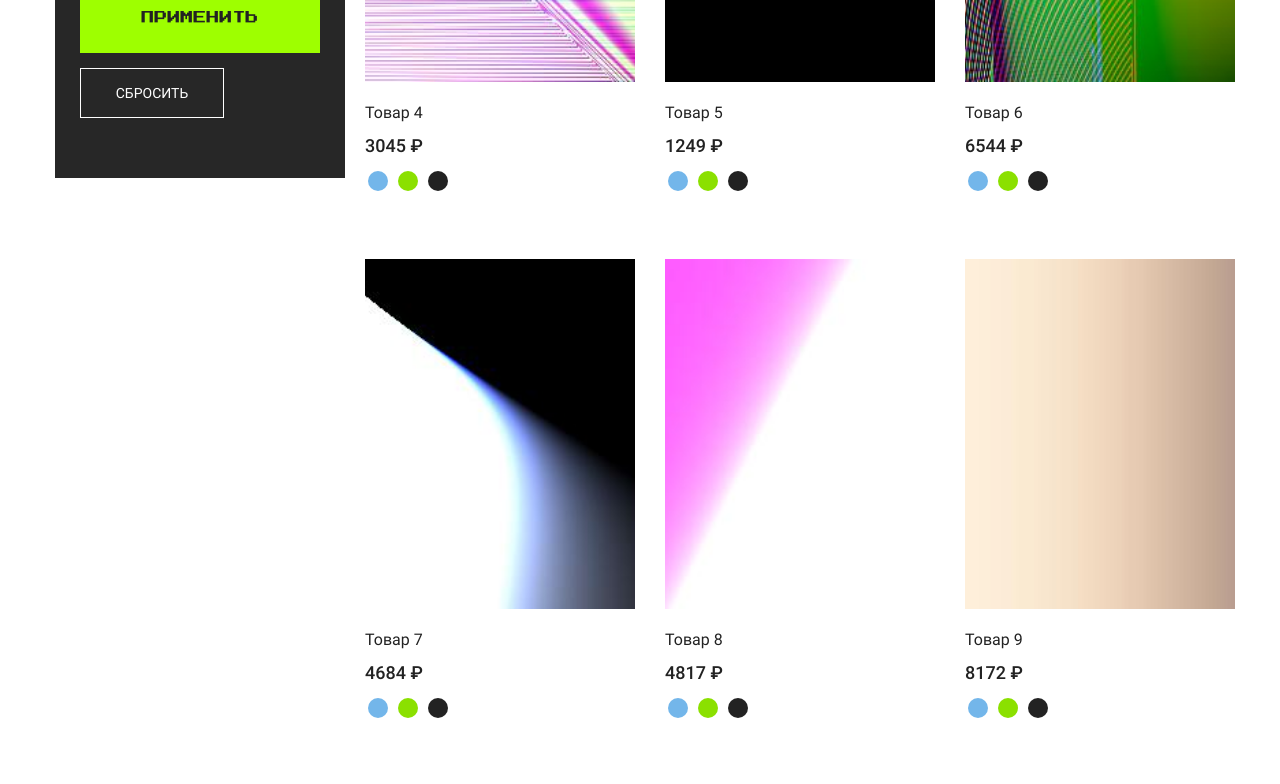
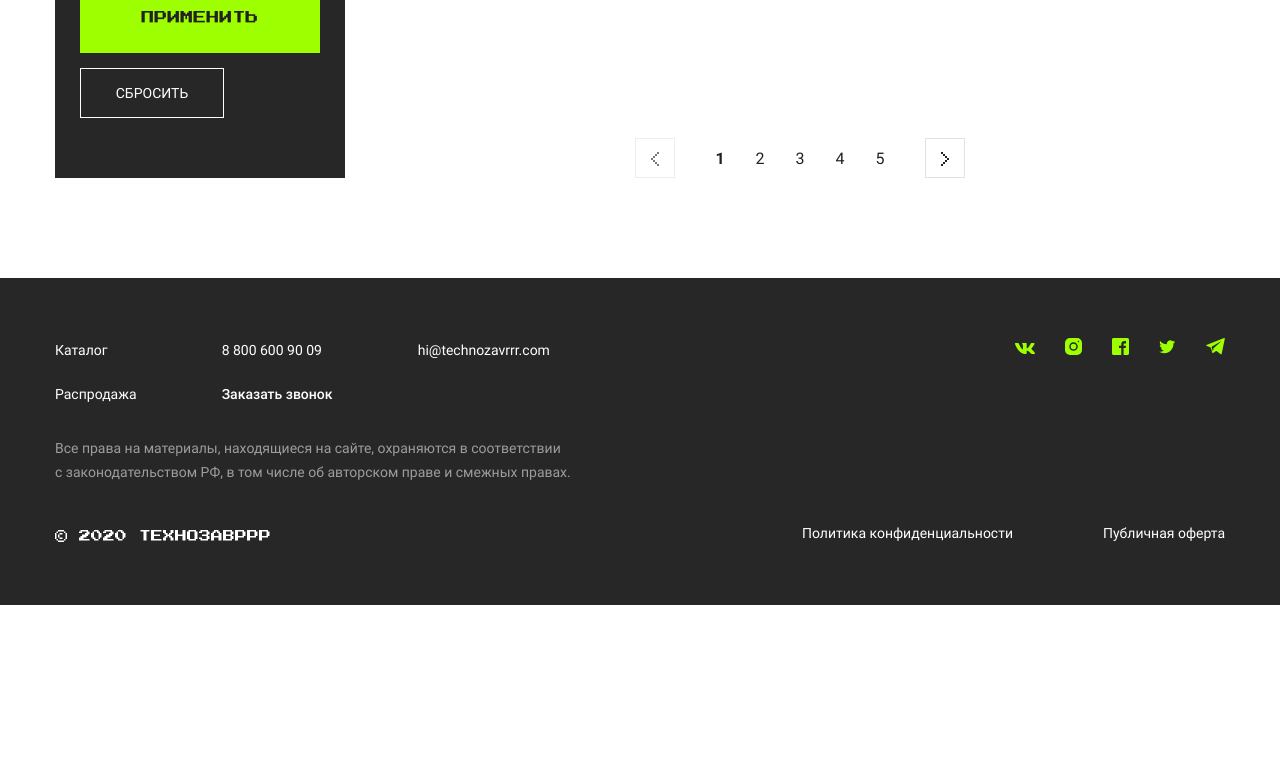
Before and after one commit to Super16/vue_educational, a Vue app: page /#/ in a window 1280 px wide. Shown: the part 1020-1804 px from the top of the page. After the commit the page ends 1625 px from the top, so only its background shows below. Built offline with nearby package versions, Linux system fonts and the light colour scheme.

Commit message:
Added pagination component

```diff
--- a/src/App.vue
+++ b/src/App.vue
@@ -1,66 +1,33 @@
 <template>
   <section class="catalog">
     <ProductList :products="products"/>
-    <ul class="catalog__pagination pagination">
-      <li class="pagination__item">
-        <a class="pagination__link pagination__link--arrow pagination__link--disabled"
-        aria-label="Предыдущая страница">
-          <svg width="8" height="14" fill="currentColor">
-          <use xlink:href="#icon-arrow-left"></use>
-          </svg>
-        </a>
-      </li>
-      <li class="pagination__item">
-        <a class="pagination__link pagination__link--current">1</a>
-          </li>
-          <li class="pagination__item">
-            <a class="pagination__link" href="#">
-              2
-            </a>
-          </li>
-          <li class="pagination__item">
-            <a class="pagination__link" href="#">
-              3
-            </a>
-          </li>
-          <li class="pagination__item">
-            <a class="pagination__link" href="#">
-              4
-            </a>
-          </li>
-          <li class="pagination__item">
-            <a class="pagination__link" href="#">
-              ...
-            </a>
-          </li>
-          <li class="pagination__item">
-            <a class="pagination__link" href="#">
-              10
-            </a>
-          </li>
-          <li class="pagination__item">
-            <a class="pagination__link pagination__link--arrow" href="#"
-            aria-label="Следующая страница">
-              <svg width="8" height="14" fill="currentColor">
-                <use xlink:href="#icon-arrow-right"></use>
-              </svg>
-            </a>
-          </li>
-        </ul>
+    <BasePagination v-model="page" :count="countProducts" :per-page="productsPerPage"/>
   </section>
 </template>
 
 <script>
 import products from './data/products';
 import ProductList from './components/ProductList.vue';
+import BasePagination from './components/BasePagination.vue';
 
 export default {
   name: 'App',
-  components: { ProductList },
+  components: { ProductList, BasePagination },
   data() {
     return {
-      products,
+      page: 1,
+      productsPerPage: 3,
     };
+  },
+  computed: {
+    products() {
+      const offset = (this.page - 1) * this.productsPerPage;
+
+      return products.slice(offset, offset + this.productsPerPage);
+    },
+    countProducts() {
+      return products.length;
+    },
   },
 };
 </script>
--- /dev/null
+++ b/src/components/BasePagination.vue
@@ -0,0 +1,47 @@
+<template>
+  <ul class="catalog__pagination pagination">
+    <li class="pagination__item">
+      <a class="pagination__link pagination__link--arrow"
+      :class="{'pagination__link--disabled': page === 1}"
+      @click.prevent="paginate(page - 1)" aria-label="Предыдущая страница" href="#">
+        <svg width="8" height="14" fill="currentColor">
+          <use xlink:href="#icon-arrow-left"></use>
+        </svg>
+      </a>
+    </li>
+    <li class="pagination__item" v-for="pageNumber in pages" :key="pageNumber">
+      <a href="#" class="pagination__link"
+      :class="{'pagination__link--current': pageNumber === page }"
+      @click.prevent="paginate(pageNumber)">{{ pageNumber }}</a>
+    </li>
+    <li class="pagination__item">
+      <a href="#" class="pagination__link pagination__link--arrow"
+      :class="{'pagination__link--disabled': page === pages }"
+      @click.prevent="paginate(page + 1)" aria-label="Следующая страница">
+        <svg width="8" height="14" fill="currentColor">
+          <use xlink:href="#icon-arrow-right"></use>
+        </svg>
+      </a>
+    </li>
+  </ul>
+</template>
+
+<script>
+export default {
+  model: {
+    prop: 'page',
+    event: 'paginate',
+  },
+  props: ['page', 'count', 'perPage'],
+  computed: {
+    pages() {
+      return Math.ceil(this.count / this.perPage);
+    },
+  },
+  methods: {
+    paginate(page) {
+      this.$emit('paginate', page);
+    },
+  },
+};
+</script>
```
Also changed, not shown: public/css/style.min.css.
